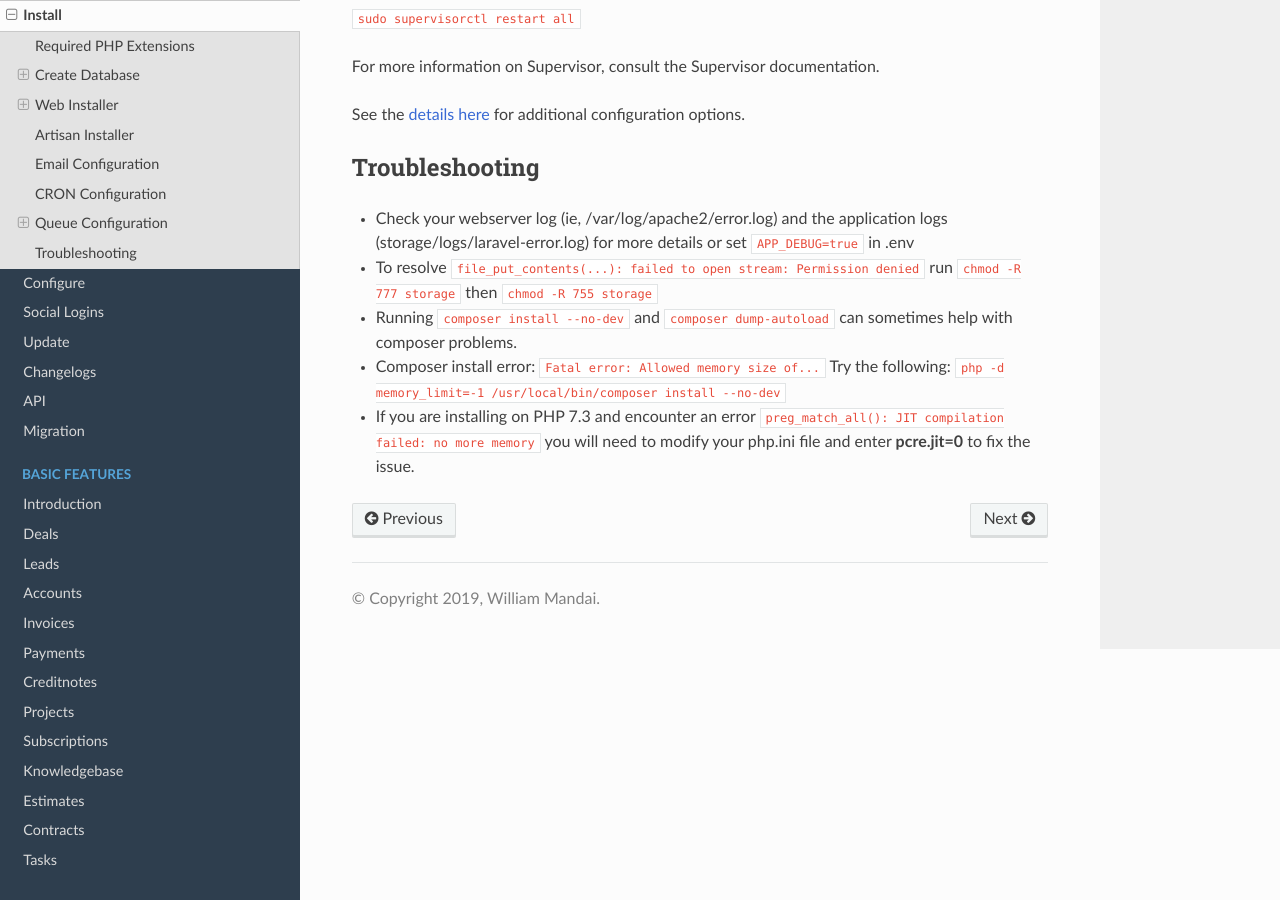
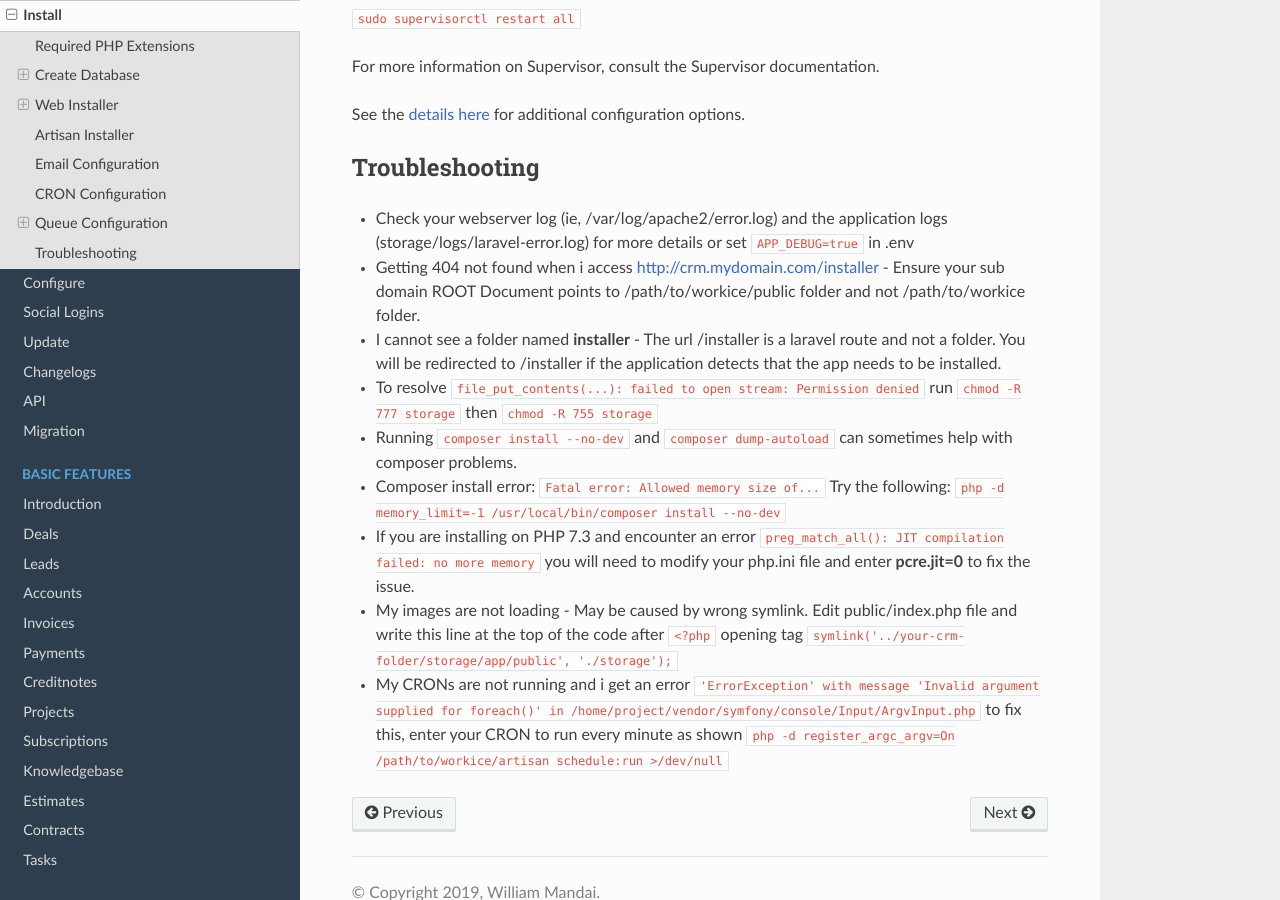
Before and after one commit to wmandai/workice-docs, a Sphinx documentation site: the page built from docs/source/install.rst, in a window 1280 px wide and 900 px high, scrolled down 5234 px. Built offline with Sphinx 7.4.7 and the Read the Docs theme 2.0.0, drawn with Linux system fonts in a browser that asks for light colours.

Commit message:
Added more troubleshooting tips

```diff
--- a/docs/source/install.rst
+++ b/docs/source/install.rst
@@ -197,7 +197,11 @@ Troubleshooting
 ^^^^^^^^^^^^^^^^^
 
 - Check your webserver log (ie, /var/log/apache2/error.log) and the application logs (storage/logs/laravel-error.log) for more details or set ``APP_DEBUG=true`` in .env
+- Getting 404 not found when i access http://crm.mydomain.com/installer - Ensure your sub domain ROOT Document points to /path/to/workice/public folder and not /path/to/workice folder.
+- I cannot see a folder named **installer** - The url /installer is a laravel route and not a folder. You will be redirected to /installer if the application detects that the app needs to be installed.
 - To resolve ``file_put_contents(...): failed to open stream: Permission denied`` run ``chmod -R 777 storage`` then ``chmod -R 755 storage``
 - Running ``composer install --no-dev`` and ``composer dump-autoload`` can sometimes help with composer problems.
 - Composer install error: ``Fatal error: Allowed memory size of...`` Try the following: ``php -d memory_limit=-1 /usr/local/bin/composer install --no-dev``
 - If you are installing on PHP 7.3 and encounter an error ``preg_match_all(): JIT compilation failed: no more memory`` you will need to modify your php.ini file and enter **pcre.jit=0** to fix the issue.
+- My images are not loading - May be caused by wrong symlink. Edit public/index.php file and write this line at the top of the code after ``<?php`` opening tag ``symlink('../your-crm-folder/storage/app/public', './storage');``
+- My CRONs are not running and i get an error ``'ErrorException' with message 'Invalid argument supplied for foreach()' in /home/project/vendor/symfony/console/Input/ArgvInput.php`` to fix this, enter your CRON to run every minute as shown ``php -d register_argc_argv=On /path/to/workice/artisan schedule:run >/dev/null``
```
